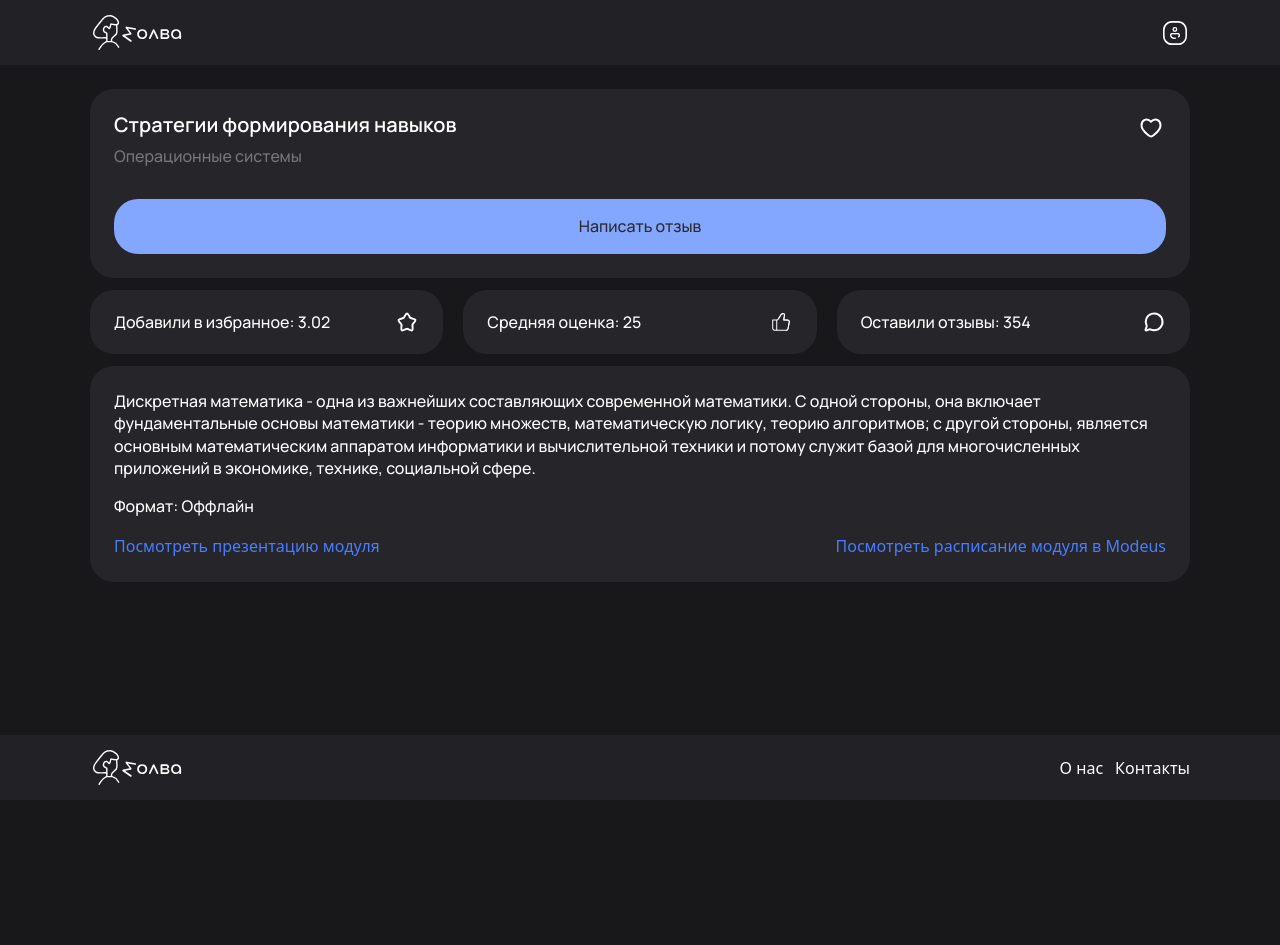
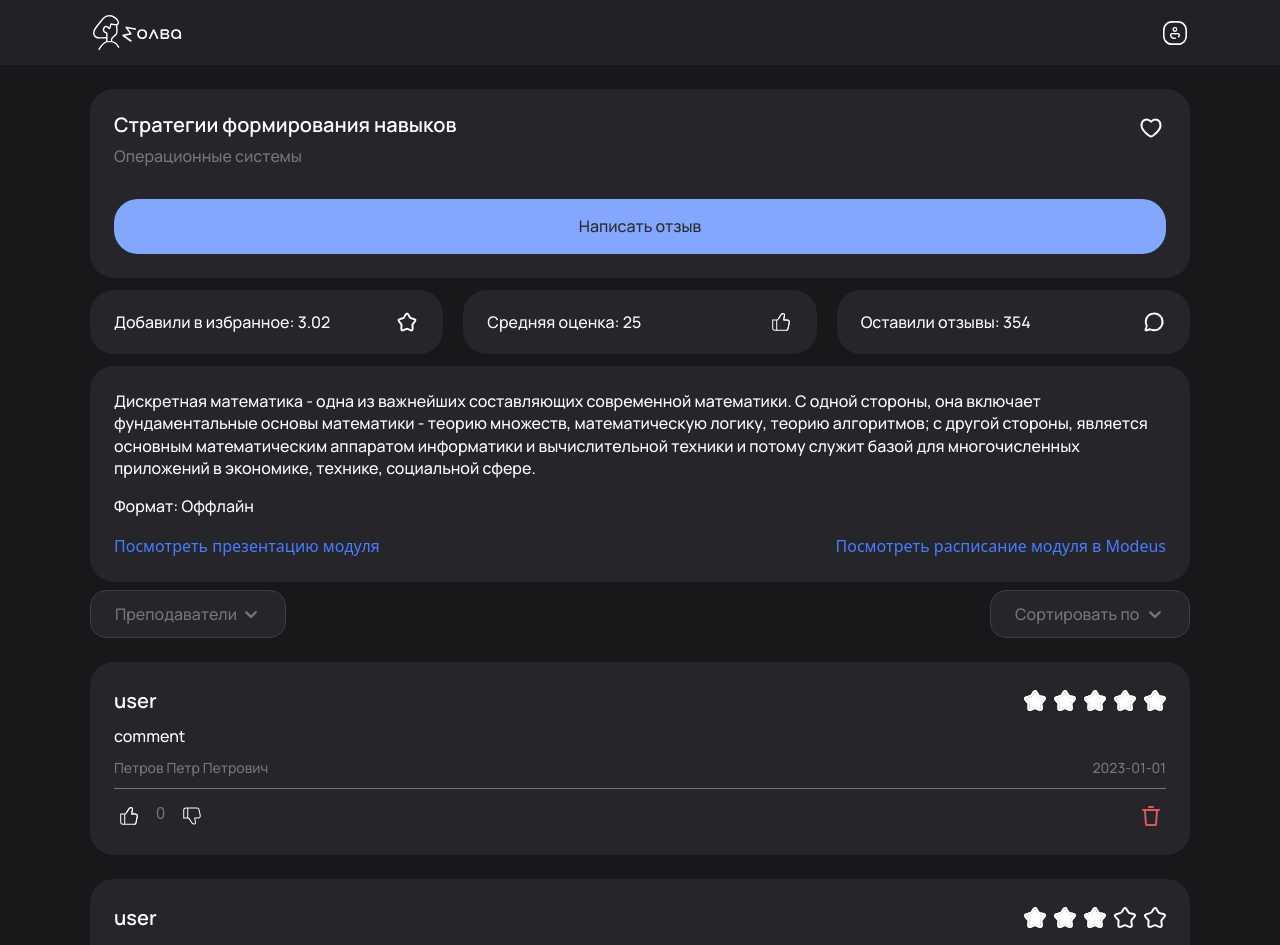
Before and after one commit to tarkue/molva-frontend, a React (Vite) app: page /discipline/ba25ddd5-cfc9-496b-9913-2fc1eebc7472 in a window 1280 px wide. Shown: the top 945 px of the page. Before the commit the page ends 800 px from the top, so only its background shows below. Built offline with nearby package versions, Linux system fonts and the light colour scheme.

Commit message:
add styles to review card

```diff
--- a/src/app/styles/styles.css
+++ b/src/app/styles/styles.css
@@ -32,7 +32,7 @@
   }
 
   .Star {
-    mask-position: left;
+    mask-position: left center;
     mask-repeat: no-repeat;
     position: absolute;
     top: 0;
--- a/src/entity/reviews/ui/card/index.tsx
+++ b/src/entity/reviews/ui/card/index.tsx
@@ -4,33 +4,40 @@ import Button from '@/shared/ui/button';
 import Icon from '@/shared/ui/icon';
 import { cn } from '@/shared/lib/utils';
 import { getColorClassByLikes } from './utils/color';
+import { getTeacherNames } from './utils/names';
 
 interface ReviewCardProps {
   review: Review;
 }
 
 const ReviewCard = ({ review }: ReviewCardProps) => {
-  const teachers = [
-    review.lector_name || '',
-    review.practic_name || '',
-  ].join(', ');
+  const teacherNames = getTeacherNames([
+    review.lector_name,
+    review.practic_name,
+  ]);
   const like_text_color = getColorClassByLikes(review.likes_count);
 
   return (
-    <article>
-      <div>
-        <p>{review.user_name}</p>
+    <article className="flex flex-col gap-2.5 p-6 rounded-3xl bg-base-03">
+      <div className="flex items-center justify-between w-full">
+        <p className="text-subhead text-contrast">
+          {review.user_name}
+        </p>
         <Stars value={review.grade} />
       </div>
-      <data>
-        <p>{review.comment}</p>
-        <div>
-          <span>{teachers}</span>
-          <span>{review.created_at}</span>
+      <data className="flex flex-col gap-3">
+        <p className="text-body">{review.comment}</p>
+        <div className="flex justify-between items-center w-full">
+          <span className="text-caption text-gray">
+            {teacherNames}
+          </span>
+          <span className="text-caption text-gray">
+            {review.created_at}
+          </span>
         </div>
         <span className="h-[1px] bg-gray w-full"></span>
-        <div>
-          <div>
+        <div className="flex items-center justify-between w-full">
+          <div className="flex gap-3">
             <Button variant="icon">
               <Icon glyph="like" />
             </Button>
--- /dev/null
+++ b/src/entity/reviews/ui/card/utils/names.ts
@@ -0,0 +1,6 @@
+const getTeacherNames = (teachers: (string | undefined)[]) =>
+  teachers
+    .filter((el) => el != null && el != undefined && el != '')
+    .join(', ');
+
+export { getTeacherNames };
--- a/src/pages/discipline/index.tsx
+++ b/src/pages/discipline/index.tsx
@@ -3,6 +3,8 @@ import Container from '@/shared/ui/сontainer';
 import { useParams } from 'react-router';
 import getDiscipline from './api';
 import NotFoundPage from '../not-found';
+import Reviews from '@/widgets/reviews';
+import Select from '@/shared/ui/select';
 
 const Discipline = () => {
   const params = useParams();
@@ -15,6 +17,15 @@ const Discipline = () => {
   return (
     <Container className="flex flex-col items-center py-6">
       <DisciplineContent discipline={discipline} />
+      <div className="flex w-full justify-between items-center pt-2 pb-6">
+        <fieldset className="w-[196px]">
+          <Select placeholder="Преподаватели" />
+        </fieldset>
+        <fieldset className="w-[200px]">
+          <Select placeholder="Сортировать по" />
+        </fieldset>
+      </div>
+      <Reviews />
     </Container>
   );
 };
--- a/src/shared/ui/stars/index.tsx
+++ b/src/shared/ui/stars/index.tsx
@@ -16,13 +16,13 @@ const Stars = forwardRef<HTMLDivElement, StarsProps>(
         <i
           style={{
             maskImage: `url('/stars/active.svg')`,
+            width: `${starsWidth}px`,
           }}
           className="Star background-contrast"
         />
         <i
           style={{
             maskImage: `url('/stars/disable.svg')`,
-            width: `${starsWidth}px`,
           }}
           className="Star background-contrast"
         />
--- /dev/null
+++ b/src/widgets/reviews/index.tsx
@@ -0,0 +1,58 @@
+import { ReviewCard } from '@/entity/reviews';
+import { Review } from '@/entity/reviews/models/review';
+
+const reviews: Review[] = [
+  {
+    id: '1',
+    descipline_id: '1',
+    created_at: '2023-01-01',
+    comment: 'comment',
+    rating: 4,
+    grade: 5,
+    practic_name: 'Петров Петр Петрович',
+    user_id: '1',
+    user_name: 'user',
+    likes_count: 0,
+  },
+  {
+    id: '2',
+    descipline_id: '1',
+    created_at: '2023-01-01',
+    comment:
+      'Курс охватывает основные концепции программирования, такие как переменные, типы данных, операторы, структуры управления (условные операторы и циклы), функции и массивы. Я был приятно удивлён тем, как структурировано было содержание. Каждая тема логически вытекала из предыдущей, что позволяло постепенно углубляться в материал. ',
+    rating: 4,
+    grade: 3,
+    user_id: '1',
+    lector_name: 'Иванов Иван Иванович',
+    user_name: 'user',
+    likes_count: 100,
+  },
+  {
+    id: '3',
+    descipline_id: '1',
+    created_at: '2023-01-01',
+    comment:
+      'Курс охватывает основные концепции программирования, такие как переменные, типы данных, операторы, структуры управления (условные операторы и циклы), функции и массивы. Я был приятно удивлён тем, как структурировано было содержание. Каждая тема логически вытекала из предыдущей, что позволяло постепенно углубляться в материал. ',
+    rating: 4,
+    grade: 1,
+    user_id: '1',
+    user_name: 'Смирнов Евгений Сергеевич',
+    lector_name: 'Иванов Иван Иванович',
+    practic_name: 'Петров Петр Петрович',
+    likes_count: -200,
+  },
+];
+
+const Reviews = () => {
+  return (
+    <ul className="flex flex-col gap-6">
+      {reviews.map((el, key) => (
+        <li>
+          <ReviewCard key={key} review={el} />{' '}
+        </li>
+      ))}
+    </ul>
+  );
+};
+
+export default Reviews;
```
